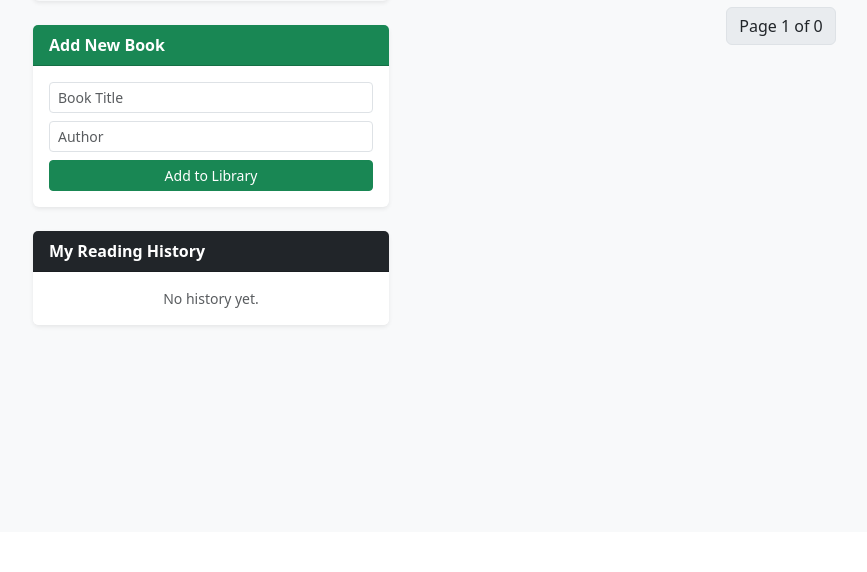
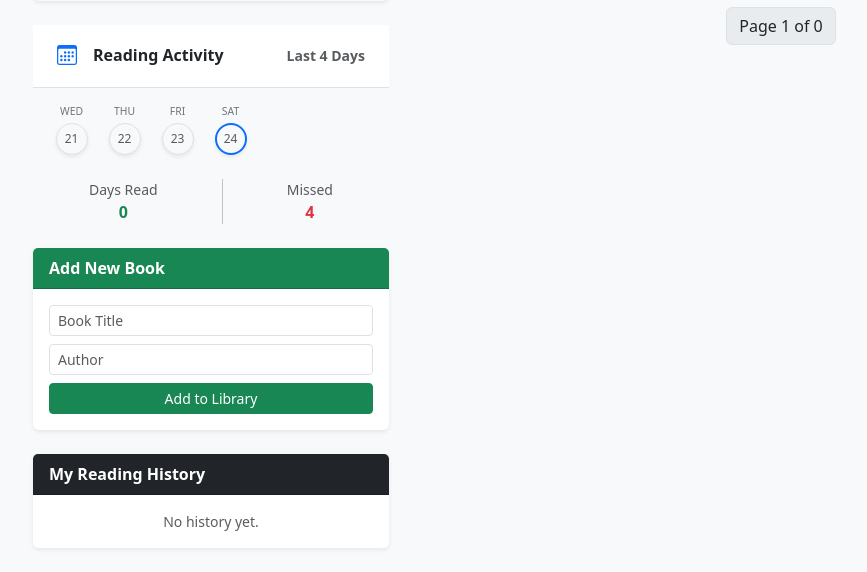
Before and after one commit to lingt-xyz/HomeLibrary, a Flask app: page /reader in a window 1280 px wide. Shown: the part 268-840 px from the top of the page, without its empty margins (49-916 px from the left). Before the commit the page ends 596 px from the top, so only its background shows below. Run offline with Flask 3, Linux system fonts and the light colour scheme; the visitor is signed in with stand-in values (Sample User, id 1); data that the repository does not hold is empty; parts of the project's set-up code (start-up, migrations or seed data) failed here and were passed over; some libraries are stand-ins or nearby versions.

Commit message:
add daka

```diff
--- a/app.py
+++ b/app.py
@@ -1,5 +1,5 @@
 import os
-from datetime import datetime, timedelta, timezone
+from datetime import date, datetime, timedelta, timezone
 import pytz
 import secrets
 from flask import Flask, render_template, redirect, url_for, request, flash
@@ -340,6 +340,8 @@ def delete_comment(interaction_id):
 
     return redirect(url_for('librarian_dashboard'))
 
+APP_START_DATE = date(2026, 1, 21)
+
 @app.route('/reader', methods=['GET', 'POST'])
 @login_required
 @role_required('reader')
@@ -393,7 +395,33 @@ def reader_dashboard():
     # Total count for the user
     total_results = pagination.total
 
+    # Get user's local timezone from cookie
+    user_tz_name = request.cookies.get('timezone', 'UTC')
+    local_tz = pytz.timezone(user_tz_name)
+    today_local = datetime.now(local_tz).date()
+
+    # Calculate how many days to show (up to 14, but not before APP_START_DATE)
+    days_since_start = (today_local - APP_START_DATE).days + 1
+    display_count = min(days_since_start, 14)
+
+    # Get interaction dates
     interactions = ReaderInteraction.query.filter_by(user_id=current_user.id).all()
+    read_dates = set()
+    for interaction in interactions:
+        utc_dt = pytz.utc.localize(interaction.timestamp)
+        read_dates.add(utc_dt.astimezone(local_tz).date())
+
+    # Generate the limited list
+    relevant_days = []
+    # Loop from (display_count - 1) down to 0
+    for i in range(display_count - 1, -1, -1):
+        d = today_local - timedelta(days=i)
+        relevant_days.append({
+            'date': d,
+            'is_read': d in read_dates,
+            'is_today': d == today_local
+        })
+
     user_comments = {i.book_id: i.comment for i in interactions}
     history = ReaderInteraction.query.filter_by(user_id=current_user.id).order_by(ReaderInteraction.timestamp.desc()).all()
     stats = get_reader_stats(current_user.id)
@@ -403,7 +431,8 @@ def reader_dashboard():
                            total_results=total_results,
                            history=history,
                            user_comments=user_comments,
-                           search_query=search_query)
+                           search_query=search_query,
+                           days_history=relevant_days)
 
 @app.route('/reader/comment/<int:book_id>', methods=['POST'])
 @login_required
--- a/templates/reader.html
+++ b/templates/reader.html
@@ -4,7 +4,6 @@
 <div class="container mt-4">
     <div class="row">
         <div class="col-md-4">
-
             <div class="card shadow-sm mb-4 border-0 bg-light">
                 <div class="card-body">
                     <h6 class="text-muted text-uppercase small fw-bold mb-3">Your Progress</h6>
@@ -38,6 +37,52 @@
                     {% endif %}
                 </div>
             </div>
+            <div class="card-header bg-white py-3 px-4 border-bottom d-flex justify-content-between align-items-center">
+                <div class="d-flex align-items-center">
+                    <i class="bi bi-calendar3 me-3 text-primary fs-5"></i>
+                    <h6 class="mb-0 fw-bold text-dark">Reading Activity</h6>
+                </div>
+                {# Dynamic label #}
+                <small class="text-muted fw-semibold">Last {{ days_history|length }} Days</small>
+            </div>
+            <div class="card-body p-3">
+                <div class="d-flex flex-wrap gap-2 justify-content-start">
+                    {% for day in days_history %}
+                        <div class="text-center" style="width: 45px;">
+                            <div class="mb-1" style="font-size: 0.65rem; color: #6c757d; text-transform: uppercase;">
+                                {{ day.date.strftime('%a') }}
+                            </div>
+
+                            {# Color change: Success for Read, Light for Missed #}
+                            <div class="rounded-circle d-flex align-items-center justify-content-center mx-auto shadow-sm
+                                        {{ 'bg-success text-white' if day.is_read else 'bg-light text-muted border' }}
+                                        {{ 'border-primary border-2' if day.is_today }}"
+                                style="width: 32px; height: 32px; font-size: 0.75rem;"
+                                title="{{ day.date.strftime('%B %d, %Y') }}">
+                                {% if day.is_read %}
+                                    <i class="bi bi-check-lg"></i>
+                                {% else %}
+                                    {{ day.date.strftime('%d') }}
+                                {% endif %}
+                            </div>
+                        </div>
+                    {% endfor %}
+                </div>
+
+                <div class="mt-3 p-2 bg-light rounded d-flex justify-content-around align-items-center">
+                    <div class="text-center">
+                        <div class="small text-muted">Days Read</div>
+                        <div class="fw-bold text-success">{{ days_history|selectattr('is_read')|list|length }}</div>
+                    </div>
+                    <div class="vr"></div>
+                    <div class="text-center">
+                        <div class="small text-muted">Missed</div>
+                        <div class="fw-bold text-danger">{{ days_history|rejectattr('is_read')|list|length }}</div>
+                    </div>
+                </div>
+            </div>
+
+
 
             <div class="card shadow-sm mb-4 border-0">
                 <div class="card-header bg-success text-white py-2 fw-bold">Add New Book</div>
```
